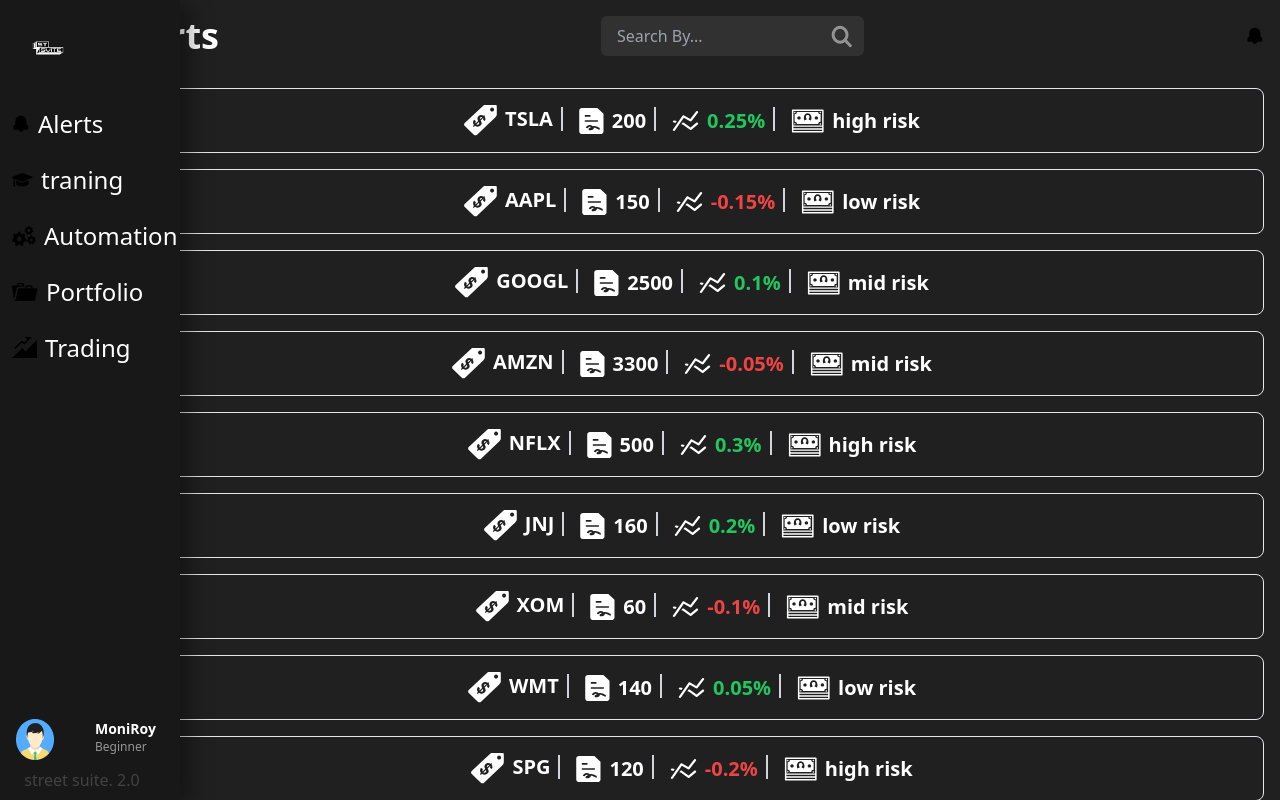
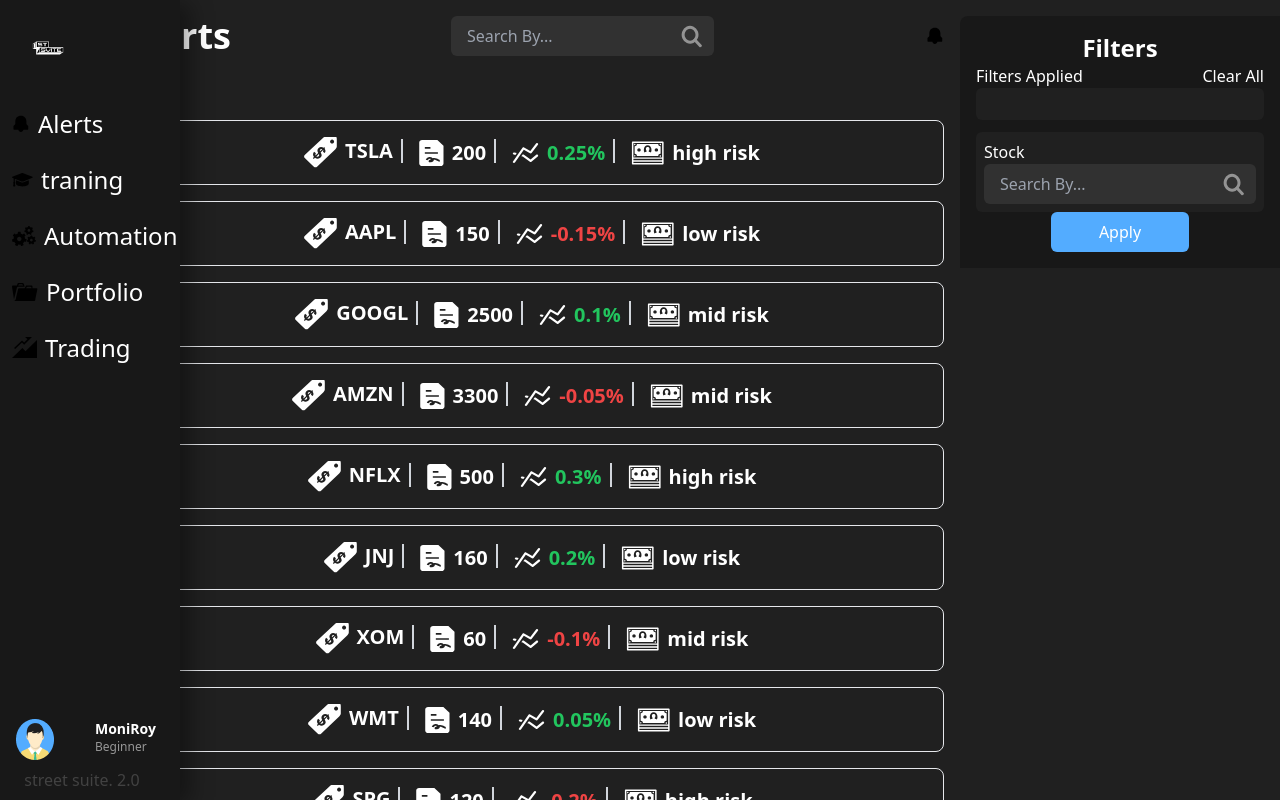
Before and after one commit to MarwanElZaher/stock-market-dashboard, a React (Create React App) app in the folder stock-market-dashboard/: page / in a window 1280 px wide. Built offline with nearby package versions, Linux system fonts and the light colour scheme.

Commit message:
added filter component, scrollbar tailwind plugin, alert header to be sticky and the rest scrollable

```diff
--- a/stock-market-dashboard/package.json
+++ b/stock-market-dashboard/package.json
@@ -9,6 +9,7 @@
     "react": "^18.3.1",
     "react-dom": "^18.3.1",
     "react-scripts": "5.0.1",
+    "tailwind-scrollbar": "^3.1.0",
     "web-vitals": "^2.1.4"
   },
   "scripts": {
--- a/stock-market-dashboard/src/App.js
+++ b/stock-market-dashboard/src/App.js
@@ -1,12 +1,16 @@
 import './App.css';
 import Alerts from './Components/Alerts';
+import Filters from './Components/Filters';
 import Sidebar from './Components/Sidebar';
 function App() {
   return (
     <main className='flex h-screen relative'>
-      <Sidebar className='navbar absolute h-full overflow-y-hidden w-1/4' />
-      <div className="flex-1 overflow-y-auto bg-[#202020]">
+      <Sidebar className='navbar absolute h-full overflow-y-hidden w-1/4 z-20' />
+      <div className="flex-1 bg-[#202020] overflow-y-auto ">
         <Alerts className='ml-24 alert h-full' />
+      </div>
+      <div className='w-1/4 h-screen bg-[#202020] py-4'>
+        <Filters />
       </div>
 
     </main>
--- a/stock-market-dashboard/src/Components/Alerts/index.jsx
+++ b/stock-market-dashboard/src/Components/Alerts/index.jsx
@@ -1,18 +1,21 @@
-import React, { useState } from 'react'
+import React, { useState } from 'react';
 import { mockData } from '../../mockedData.js';
 import AlertsHeader from '../AlertsHeader/index.jsx';
 import AlertsCell from '../AlertsCell/index.jsx';
-import dollarTicket from '../../icons/dollarTicket.svg'
-import rateIcon from '../../icons/rateIcon.svg'
-import riskIcon from '../../icons/riskIcon.svg'
-import stockIcon from '../../icons/stockIcon.svg'
+import dollarTicket from '../../icons/dollarTicket.svg';
+import rateIcon from '../../icons/rateIcon.svg';
+import riskIcon from '../../icons/riskIcon.svg';
+import stockIcon from '../../icons/stockIcon.svg';
 
 export default function Alerts({ className }) {
   const [alerts, setAlerts] = useState(mockData);
+
   return (
-    <div className={className}>
-      <div className="p-4">
+    <div className={`${className} flex flex-col h-full`}>
+      <div className="p-4 bg-[#202020] sticky top-0 z-10">
         <AlertsHeader />
+      </div>
+      <div className="flex-1 overflow-y-auto flex-grow scrollbar-thin scrollbar-thumb-[#424242] scrollbar-track-[#202020] p-4">
         <ul className="space-y-4">
           {alerts.map(alert => (
             <li key={alert?.id} className="p-4 border rounded-lg flex flex-col justify-center items-center">
@@ -27,5 +30,5 @@
         </ul>
       </div>
     </div>
-  )
+  );
 }
--- a/stock-market-dashboard/src/Components/AlertsHeader/index.jsx
+++ b/stock-market-dashboard/src/Components/AlertsHeader/index.jsx
@@ -4,7 +4,7 @@
 function AlertsHeader() {
     return (
         <div className='flex justify-between items-center mb-8'>
-            <h1 className="flex items-center text-4xl font-bold text-white">Alerts</h1>
+            <h1 className="flex items-center text-4xl font-bold text-white px-2 border-l-4 border-[#53ACFF]">Alerts</h1>
             <div className="flex items-center">
                 <SearchBar />
             </div>
--- /dev/null
+++ b/stock-market-dashboard/src/Components/Filters/index.jsx
@@ -0,0 +1,52 @@
+import React, { useState } from 'react';
+// import FilterOptions from './Components/FilterOptions'; // Create FilterOptions component for the filter options
+import { mockData } from '../../mockedData.js'; // Import mocked data if needed
+import FiltersApplied from '../FiltersApplied/index.jsx';
+import SearchBar from '../SearchBar/index.jsx';
+
+function Filters() {
+    const [selectedFilters, setSelectedFilters] = useState([]); // State to store applied filters
+
+    // Function to handle applying a filter
+    const applyFilter = (filter) => {
+        setSelectedFilters([...selectedFilters, filter]);
+    };
+
+    // Function to handle clearing all filters
+    const clearAllFilters = () => {
+        setSelectedFilters([]);
+    };
+    const removeFilter = (filter) => {
+        setSelectedFilters(selectedFilters.filter((f) => f !== filter));
+    };
+    return (
+        <div className="flex flex-col bg-[#181818] rounded-tl-lg p-4">
+            <div className='flex justify-center'>
+                <h1 className="text-2xl font-semibold text-white">Filters</h1>
+            </div>
+
+            <div className='flex flex-row items-center justify-between'>
+                <p className='text-white'>Filters Applied</p>
+                <button className='text-white' onClick={clearAllFilters}>Clear All</button>
+
+            </div>
+            <FiltersApplied
+                selectedFilters={selectedFilters}
+                onClearFilter={removeFilter}
+            />
+
+            {/* filters options selectttt container */}
+            <div className='bg-[#202020] p-2 rounded-md'>
+                <p className='text-white'> Stock</p>
+                <SearchBar />
+            </div>
+
+            {/* Apply button */}
+            <div className='flex justify-center'>
+                <button className="bg-[#53ACFF] text-white px-12 py-2 rounded-md">Apply</button>
+            </div>
+        </div>
+    );
+}
+
+export default Filters;
--- /dev/null
+++ b/stock-market-dashboard/src/Components/FiltersApplied/index.jsx
@@ -0,0 +1,17 @@
+import React from "react"
+function FiltersApplied({ selectedFilters, onClearFilter }) {
+    return (
+        <div className="flex items-center space-x-2 p-4 mb-3 bg-[#202020] rounded-md">
+            {selectedFilters.map((filter, index) => (
+                <button
+                    key={index}
+                    onClick={() => onClearFilter(filter)}
+                    className="bg-gray-200 px-2 py-1 rounded-md"
+                >
+                    {filter}
+                </button>
+            ))}
+        </div>
+    );
+}
+export default FiltersApplied
--- a/stock-market-dashboard/tailwind.config.js
+++ b/stock-market-dashboard/tailwind.config.js
@@ -10,5 +10,7 @@
       },
     },
   },
-  plugins: [],
+  plugins: [
+    require('tailwind-scrollbar'),
+  ],
 }
```
